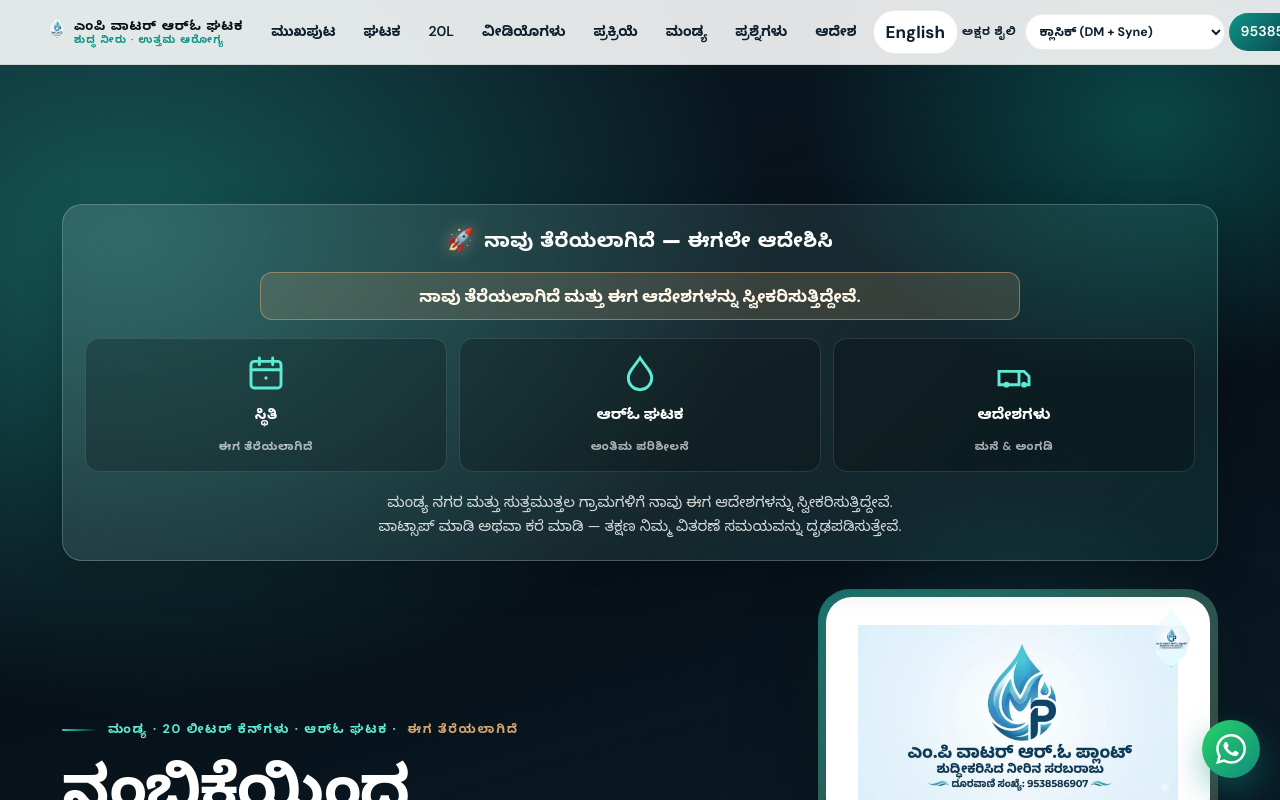
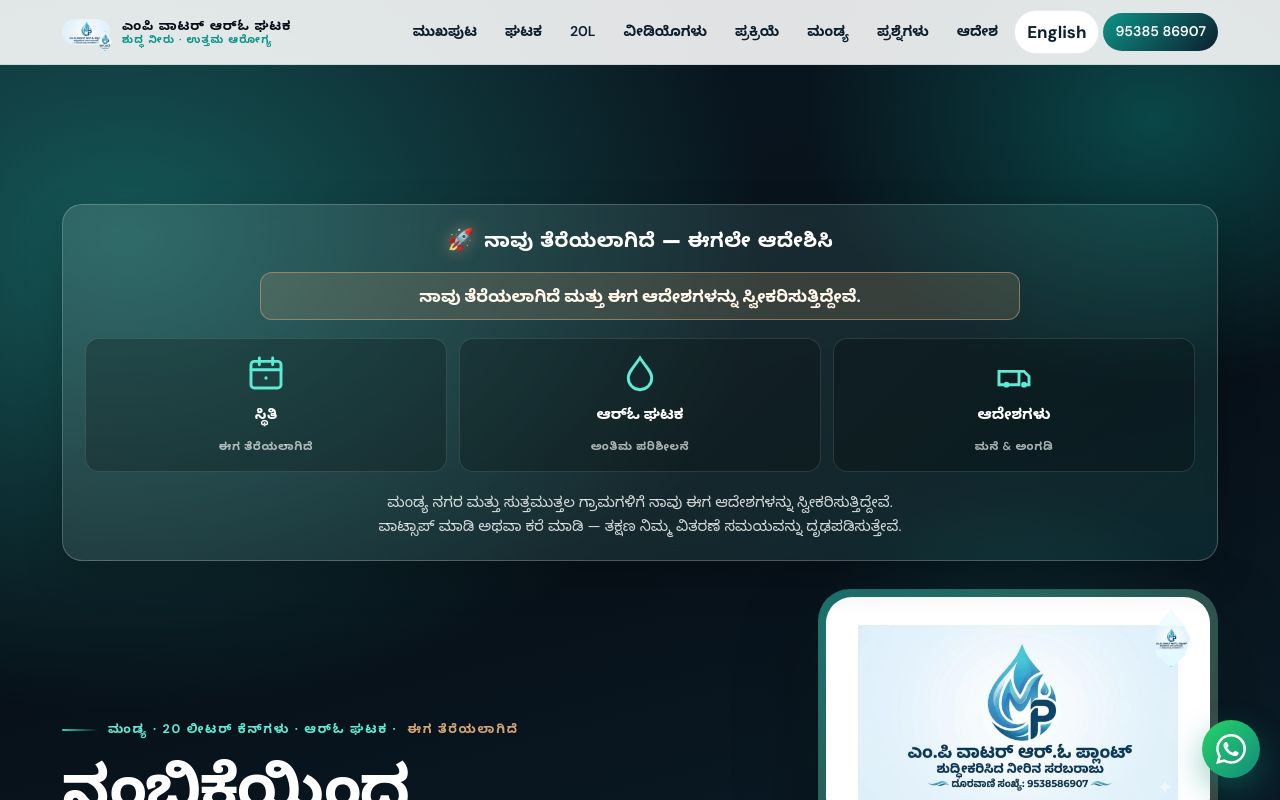
Before and after one commit to Darshan1322/mp-water-ro-plant, a React (Vite) app: page / in a window 1280 px wide. Shown: the top 800 px of the page. Built offline with nearby package versions, Linux system fonts and the light colour scheme.

Commit message:
refactor: remove font theme picker, single DM Sans + Syne stack
Drop nav font selector and localStorage; simplify CSS to one theme; load fewer Google Fonts.

Made-with: Cursor

```diff
--- a/index.html
+++ b/index.html
@@ -9,14 +9,8 @@
     />
     <link rel="preconnect" href="https://fonts.googleapis.com" />
     <link rel="preconnect" href="https://fonts.gstatic.com" crossorigin />
-    <script>
-      try {
-        var ft = localStorage.getItem('mpwater-font-theme')
-        if (ft) document.documentElement.setAttribute('data-font-theme', ft)
-      } catch (e) {}
-    </script>
     <link
-      href="https://fonts.googleapis.com/css2?family=DM+Sans:ital,opsz,wght@0,9..40,400;0,9..40,500;0,9..40,600;0,9..40,700&family=Syne:wght@500;600;700;800&family=Plus+Jakarta+Sans:ital,wght@0,400;0,600;0,700;0,800&family=Outfit:wght@500;600;700;800&family=Inter:wght@400;500;600;700;800&family=Sora:wght@500;600;700;800&family=Source+Serif+4:ital,opsz,wght@0,8..60,400;0,8..60,600;0,8..60,700;1,8..60,400&family=Lora:ital,wght@0,500;0,600;0,700;1,500&family=Noto+Sans+Kannada:wght@400;500;600;700&display=swap"
+      href="https://fonts.googleapis.com/css2?family=DM+Sans:ital,opsz,wght@0,9..40,400;0,9..40,500;0,9..40,600;0,9..40,700&family=Syne:wght@500;600;700;800&family=Noto+Sans+Kannada:wght@400;500;600;700&display=swap"
       rel="stylesheet"
     />
     <title>MP Water RO Plant | Purified Water Supply</title>
--- a/src/App.css
+++ b/src/App.css
@@ -153,58 +153,6 @@
   border-color: rgba(45, 212, 191, 0.35);
 }
 
-.font-theme-label {
-  display: flex;
-  align-items: center;
-  gap: 8px;
-}
-
-.font-theme-label__text {
-  font-size: 0.72rem;
-  font-weight: 800;
-  letter-spacing: 0.08em;
-  text-transform: uppercase;
-  color: var(--navy);
-  white-space: nowrap;
-}
-
-.font-theme-select {
-  font: inherit;
-  font-size: 0.78rem;
-  font-weight: 700;
-  color: var(--navy);
-  padding: 8px 28px 8px 10px;
-  border-radius: 999px;
-  border: 1px solid var(--border);
-  background: var(--white);
-  cursor: pointer;
-  max-width: min(200px, 42vw);
-  text-overflow: ellipsis;
-}
-
-.font-theme-select:focus {
-  outline: 2px solid var(--cyan);
-  outline-offset: 1px;
-}
-
-@media (max-width: 1040px) {
-  .font-theme-label__text {
-    position: absolute;
-    width: 1px;
-    height: 1px;
-    padding: 0;
-    margin: -1px;
-    overflow: hidden;
-    clip: rect(0, 0, 0, 0);
-    white-space: nowrap;
-    border: 0;
-  }
-
-  .font-theme-select {
-    max-width: min(220px, 70vw);
-  }
-}
-
 .nav-cta {
   background: linear-gradient(135deg, var(--teal), var(--navy)) !important;
   color: var(--white) !important;
@@ -267,16 +215,6 @@
     width: 100%;
     text-align: center;
   }
-
-  .font-theme-label {
-    width: 100%;
-    justify-content: center;
-  }
-
-  .font-theme-select {
-    max-width: 100%;
-    flex: 1;
-  }
 }
 
 /* —— Section shell —— */
--- a/src/App.jsx
+++ b/src/App.jsx
@@ -14,18 +14,6 @@ const EMAIL = 'mpwatersupply.mandya@gmail.com'
 const MAILTO = `mailto:${EMAIL}`
 /** Google Maps (shared location) */
 const MAPS_URL = 'https://share.google/JjCXtOMCgUJIdVyXg'
-
-const FONT_THEME_IDS = ['default', 'clarity', 'bloom', 'heritage']
-
-function readStoredFontTheme() {
-  try {
-    const v = localStorage.getItem('mpwater-font-theme')
-    if (FONT_THEME_IDS.includes(v)) return v
-  } catch {
-    /* ignore */
-  }
-  return 'default'
-}
 
 const VIDEO_ITEMS = [
   {
@@ -54,12 +42,6 @@ const I18N = {
     lang_en: 'English',
     lang_toggle_aria: 'ಭಾಷೆ ಬದಲಾಯಿಸಿ',
     menu_toggle_aria: 'ಮೆನು ತೆರೆಯಿರಿ',
-    font_label: 'ಅಕ್ಷರ ಶೈಲಿ',
-    font_theme_default: 'ಕ್ಲಾಸಿಕ್ (DM + Syne)',
-    font_theme_clarity: 'ಸ್ಪಷ್ಟ (Inter + Sora)',
-    font_theme_bloom: 'ತೇಲುವ (Jakarta + Outfit)',
-    font_theme_heritage: 'ಔಪಚಾರಿಕ (Serif + Lora)',
-
     brand_name: 'ಎಂಪಿ ವಾಟರ್ ಆರ್‌ಓ ಘಟಕ',
     brand_tagline: 'ಶುದ್ಧ ನೀರು · ಉತ್ತಮ ಆರೋಗ್ಯ',
 
@@ -250,12 +232,6 @@ const I18N = {
     lang_en: 'English',
     lang_toggle_aria: 'Toggle language',
     menu_toggle_aria: 'Toggle menu',
-    font_label: 'Font style',
-    font_theme_default: 'Classic (DM Sans + Syne)',
-    font_theme_clarity: 'Clear (Inter + Sora)',
-    font_theme_bloom: 'Bright (Jakarta + Outfit)',
-    font_theme_heritage: 'Formal (Serif + Lora)',
-
     brand_name: 'MP WATER RO PLANT',
     brand_tagline: 'Purified water supply · Pure health',
 
@@ -617,18 +593,8 @@ function App() {
   const [formStatus, setFormStatus] = useState(null)
   const [openFaq, setOpenFaq] = useState(-1)
   const [lang, setLang] = useState('kn')
-  const [fontTheme, setFontTheme] = useState(readStoredFontTheme)
   const [mapPin, setMapPin] = useState(null)
   const areaInputRef = useRef(null)
-
-  useEffect(() => {
-    document.documentElement.setAttribute('data-font-theme', fontTheme)
-    try {
-      localStorage.setItem('mpwater-font-theme', fontTheme)
-    } catch {
-      /* ignore */
-    }
-  }, [fontTheme])
 
   useEffect(() => {
     document.documentElement.lang = lang === 'kn' ? 'kn' : 'en'
@@ -722,20 +688,6 @@ function App() {
                 {lang === 'kn' ? t('lang_en') : t('lang_kn')}
               </button>
             )}
-            <label className="font-theme-label">
-              <span className="font-theme-label__text">{t('font_label')}</span>
-              <select
-                className="font-theme-select"
-                value={fontTheme}
-                onChange={(e) => setFontTheme(e.target.value)}
-                aria-label={t('font_label')}
-              >
-                <option value="default">{t('font_theme_default')}</option>
-                <option value="clarity">{t('font_theme_clarity')}</option>
-                <option value="bloom">{t('font_theme_bloom')}</option>
-                <option value="heritage">{t('font_theme_heritage')}</option>
-              </select>
-            </label>
             <a className="nav-cta" href={PHONE_TEL} onClick={closeMenu}>
               {PHONE_DISPLAY}
             </a>
--- a/src/index.css
+++ b/src/index.css
@@ -21,56 +21,18 @@
   --radius: 16px;
   /* Kannada script (used when <html lang="kn">) */
   --font-kn: 'Noto Sans Kannada', 'Nirmala UI', 'Tunga', system-ui, sans-serif;
-  /* Latin / English fallbacks after the primary webfont */
   --font-en-sans: system-ui, -apple-system, 'Segoe UI', Roboto, 'Helvetica Neue', Arial, sans-serif;
-  --font-en-serif: Georgia, 'Times New Roman', 'Palatino Linotype', serif;
 }
 
-/*
-  Font themes: <html data-font-theme="default|clarity|bloom|heritage">
-  English (lang="en"): Latin-first stacks — no Kannada font in the main stack.
-  Kannada (lang="kn"): same display fonts + Noto Sans Kannada for script.
-*/
-:root:lang(kn),
-html[data-font-theme='default']:lang(kn) {
+/* Body + headings: DM Sans + Syne; English uses Latin-first stack, Kannada includes Noto. */
+:root:lang(kn) {
   --font: 'DM Sans', var(--font-kn), sans-serif;
   --display: 'Syne', 'DM Sans', var(--font-kn), sans-serif;
 }
 
-:root:lang(en),
-html[data-font-theme='default']:lang(en) {
+:root:lang(en) {
   --font: 'DM Sans', var(--font-en-sans);
   --display: 'Syne', 'DM Sans', var(--font-en-sans);
-}
-
-html[data-font-theme='clarity']:lang(kn) {
-  --font: 'Inter', var(--font-kn), sans-serif;
-  --display: 'Sora', 'Inter', var(--font-kn), sans-serif;
-}
-
-html[data-font-theme='clarity']:lang(en) {
-  --font: 'Inter', var(--font-en-sans);
-  --display: 'Sora', 'Inter', var(--font-en-sans);
-}
-
-html[data-font-theme='bloom']:lang(kn) {
-  --font: 'Plus Jakarta Sans', var(--font-kn), sans-serif;
-  --display: 'Outfit', 'Plus Jakarta Sans', var(--font-kn), sans-serif;
-}
-
-html[data-font-theme='bloom']:lang(en) {
-  --font: 'Plus Jakarta Sans', var(--font-en-sans);
-  --display: 'Outfit', 'Plus Jakarta Sans', var(--font-en-sans);
-}
-
-html[data-font-theme='heritage']:lang(kn) {
-  --font: 'Source Serif 4', var(--font-kn), var(--font-en-serif);
-  --display: 'Lora', 'Source Serif 4', var(--font-kn), var(--font-en-serif);
-}
-
-html[data-font-theme='heritage']:lang(en) {
-  --font: 'Source Serif 4', var(--font-en-serif);
-  --display: 'Lora', 'Source Serif 4', var(--font-en-serif);
 }
 
 html {
```
